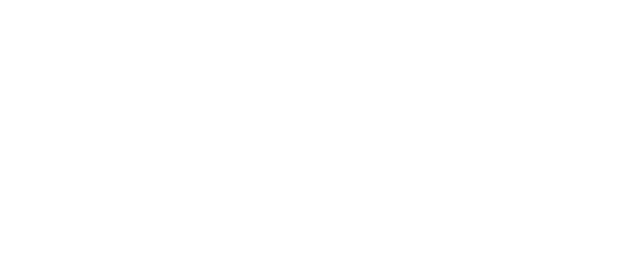
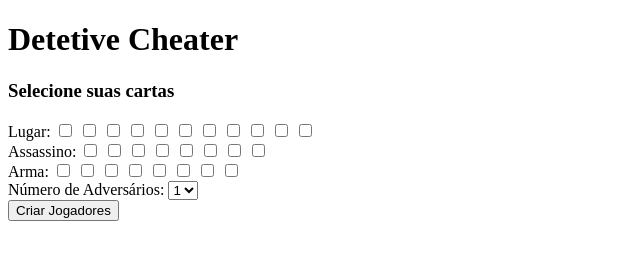
Before and after one commit to AngeloSchulerPiletti/DetetiveCheater, a website with bundled scripts: page public/index.html in a window 1280 px wide. Shown: the whole page, without its empty margins (0-640 px from the left). Built offline with nearby package versions, Linux system fonts and the light colour scheme.

Commit message:
interface and create payers form made

```diff
--- a/public/index.html
+++ b/public/index.html
@@ -7,6 +7,69 @@
     <title>Detetive Cheater Interface</title>
 </head>
 <body>
+    <header>
+        <h1>Detetive Cheater</h1>
+    </header>
+    <main>
+        <section>
+            <form onsubmit="event.preventDefault();">
+                <h3>Selecione suas cartas</h3>
+                <div>
+                    <div>
+                        <label>Lugar: </label>
+                        <input type="checkbox" class="carta_input lugar" value="0">
+                        <input type="checkbox" class="carta_input lugar" value="1">
+                        <input type="checkbox" class="carta_input lugar" value="2">
+                        <input type="checkbox" class="carta_input lugar" value="3">
+                        <input type="checkbox" class="carta_input lugar" value="4">
+                        <input type="checkbox" class="carta_input lugar" value="5">
+                        <input type="checkbox" class="carta_input lugar" value="6">
+                        <input type="checkbox" class="carta_input lugar" value="7">
+                        <input type="checkbox" class="carta_input lugar" value="8">
+                        <input type="checkbox" class="carta_input lugar" value="9">
+                        <input type="checkbox" class="carta_input lugar" value="10">
+                    </div>
+                    <div>
+                        <label>Assassino: </label>
+                        <input type="checkbox" class="carta_input assassino" value="0">
+                        <input type="checkbox" class="carta_input assassino" value="1">
+                        <input type="checkbox" class="carta_input assassino" value="2">
+                        <input type="checkbox" class="carta_input assassino" value="3">
+                        <input type="checkbox" class="carta_input assassino" value="4">
+                        <input type="checkbox" class="carta_input assassino" value="5">
+                        <input type="checkbox" class="carta_input assassino" value="6">
+                        <input type="checkbox" class="carta_input assassino" value="7">
+                    </div>
+                    <div>
+                        <label>Arma: </label>
+                        <input type="checkbox" class="carta_input arma" value="0">
+                        <input type="checkbox" class="carta_input arma" value="1">
+                        <input type="checkbox" class="carta_input arma" value="2">
+                        <input type="checkbox" class="carta_input arma" value="3">
+                        <input type="checkbox" class="carta_input arma" value="4">
+                        <input type="checkbox" class="carta_input arma" value="5">
+                        <input type="checkbox" class="carta_input arma" value="6">
+                        <input type="checkbox" class="carta_input arma" value="7">
+                    </div>
+                </div>
+                <div>
+                    <label for="adversarios">Número de Adversários: </label>
+                    <select name="adversarios" id="adversarios">
+                        <option value="1">1</option>
+                        <option value="2">2</option>
+                        <option value="3">3</option>
+                        <option value="4">4</option>
+                        <option value="5">5</option>
+                        <option value="6">6</option>
+                    </select>
+                </div>
+                <div>
+                    <button id="criar_jogadores_btn">Criar Jogadores</button>
+                </div>
+            </form>
+        </section>
+    </main>
 
+    <script src="../index.js" type="module"></script>
 </body>
 </html>
```
